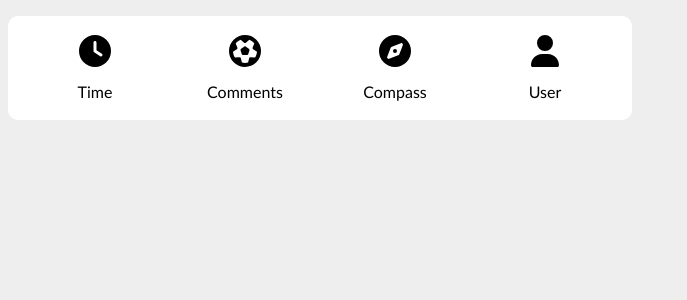
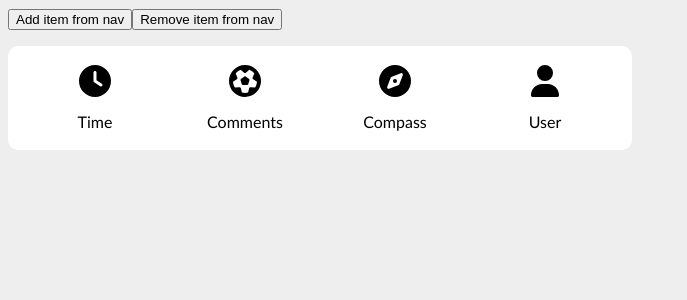
Before and after one commit to alexodan/navbar-challenge, a React (Vite) app: page / in a window 1280 px wide. Shown: the top 300 px of the page, without its empty margins (0-687 px from the left). Built offline with nearby package versions, Linux system fonts and the light colour scheme.

Commit message:
Adds buttons to add/remove mock item (to test animation issue easily)

```diff
--- a/src/App.tsx
+++ b/src/App.tsx
@@ -6,27 +6,63 @@ import {
   faUser,
 } from "@fortawesome/free-solid-svg-icons";
 import "./app.scss";
+import { useState } from "react";
+
+const initialItems = [
+  {
+    icon: faClock,
+    title: "Time",
+  },
+  {
+    icon: faFutbol,
+    title: "Comments",
+  },
+  {
+    icon: faCompass,
+    title: "Compass",
+  },
+  {
+    icon: faUser,
+    title: "User",
+  },
+];
 
 function App() {
+  const [items, setItems] = useState(initialItems);
+
   const handleItemClicked = ({ title, id }: { title: string; id?: number }) => {
     console.log(`Item clicked title ${title} id ${id}`);
   };
 
   return (
     <>
+      <button
+        onClick={() =>
+          setItems((prev) => [
+            ...prev,
+            {
+              icon: faUser,
+              title: "User",
+            },
+          ])
+        }
+      >
+        Add item from nav
+      </button>
+      <button
+        onClick={() => setItems((prev) => prev.slice(0, prev.length - 1))}
+      >
+        Remove item from nav
+      </button>
       <Navbar label="Nav Menu">
-        <NavbarItem icon={faClock} title="Time" onSelect={handleItemClicked} />
-        <NavbarItem
-          icon={faFutbol}
-          title="Comments"
-          onSelect={handleItemClicked}
-        />
-        <NavbarItem
-          icon={faCompass}
-          title="Compass"
-          onSelect={handleItemClicked}
-        />
-        <NavbarItem icon={faUser} title="User" onSelect={handleItemClicked} />
+        {items.map((item, i) => (
+          <NavbarItem
+            key={`${item.title}-${i}`}
+            icon={item.icon}
+            title={item.title}
+            onSelect={handleItemClicked}
+          />
+        ))}
       </Navbar>
     </>
   );
```
Also changed, not shown: .eslintrc.cjs.
